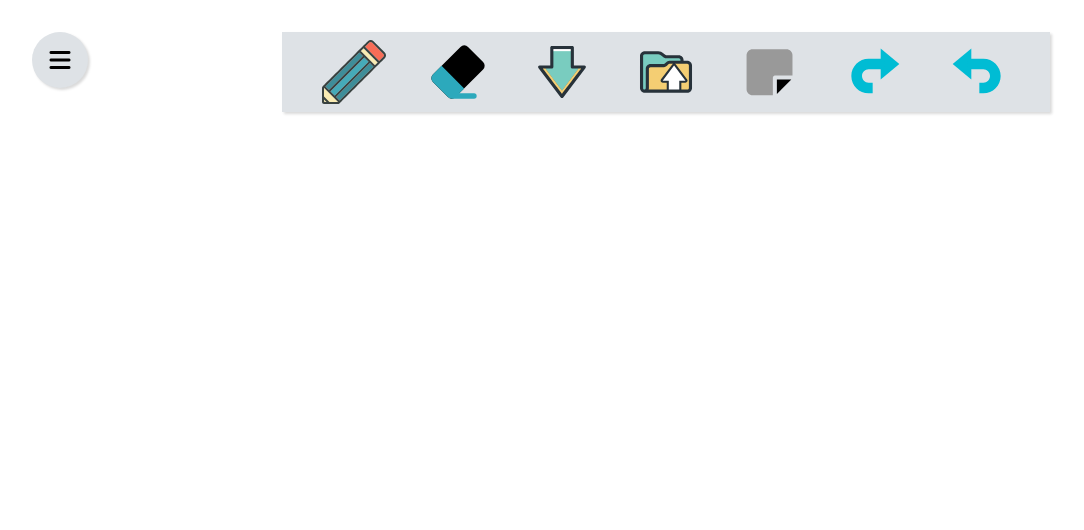
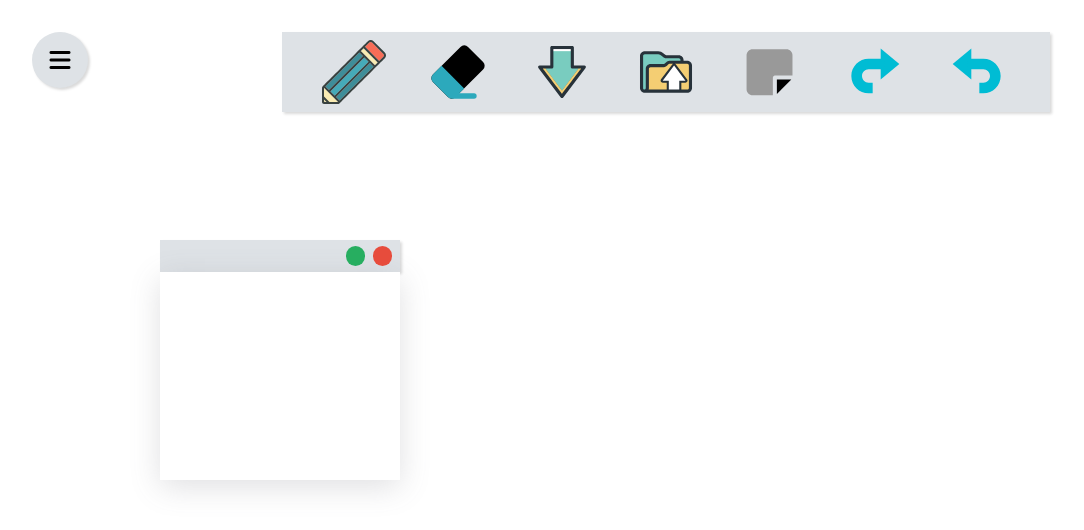
Before and after one commit to prabh-sharan/swift-board, a plain HTML site: page index.html in a window 1280 px wide. Both pictures are taken after a click on the picture 769 px from the left and 72 px from the top of the page. Shown: the whole page, without its empty margins (0-1084 px from the left). Drawn offline with Linux system fonts and the light colour scheme.

Commit message:
sticky-note-funct

```diff
--- a/index.js
+++ b/index.js
@@ -1,52 +1,68 @@
-let toolsCont=document.querySelector(".tools-cont");
-let optionsCont=document.querySelector(".options-cont");
-let optionsFlag=true;
+let toolsCont = document.querySelector(".tools-cont");
+let optionsCont = document.querySelector(".options-cont");
+let optionsFlag = true;
 
-let pencilToolCont=document.querySelector(".pencil-tool-cont");
-let eraserToolCont=document.querySelector(".eraser-tool-cont");
+let pencilToolCont = document.querySelector(".pencil-tool-cont");
+let eraserToolCont = document.querySelector(".eraser-tool-cont");
 
-let pencil=document.querySelector(".pencil");
-let eraser=document.querySelector(".eraser");
-let pencilFlag=false;
-let eraserFlag=false;
+let sticky = document.querySelector(".sticky");
+let pencil = document.querySelector(".pencil");
+let eraser = document.querySelector(".eraser");
+let pencilFlag = false;
+let eraserFlag = false;
 
 // true->show tools ,false->hide tools bar
-optionsCont.addEventListener("click", (e)=>{
-    optionsFlag=!optionsFlag;
+optionsCont.addEventListener("click", (e) => {
+    optionsFlag = !optionsFlag;
 
-    if(optionsFlag) openTools();
+    if (optionsFlag) openTools();
     else closeTools();
 })
 
-function openTools(){
+function openTools() {
     let iconElem = optionsCont.children[0];
     iconElem.classList.remove("fa-bars");
     iconElem.classList.add("fa-x")
-    toolsCont.style.display="flex"
+    toolsCont.style.display = "flex"
 }
 
-function closeTools(){
+function closeTools() {
     let iconElem = optionsCont.children[0];
     iconElem.classList.remove("fa-x");
     iconElem.classList.add("fa-bars");
-    toolsCont.style.display="none";
+    toolsCont.style.display = "none";
 
-    pencilToolCont.style.display="none";
-    eraserToolCont.style.display="none";
+    pencilToolCont.style.display = "none";
+    eraserToolCont.style.display = "none";
 }
 
 // true->show pencil tool , false-hide pencil tool
-pencil.addEventListener("click", (e)=>{
-    pencilFlag=!pencilFlag;
+pencil.addEventListener("click", (e) => {
+    pencilFlag = !pencilFlag;
 
-    if(pencilFlag) pencilToolCont.style.display="block";
-    else pencilToolCont.style.display="none";
+    if (pencilFlag) pencilToolCont.style.display = "block";
+    else pencilToolCont.style.display = "none";
 })
 
 // true->show eraser tool , false-hide eraser tool features
-eraser.addEventListener("click", (e)=>{
-    eraserFlag=!eraserFlag;
+eraser.addEventListener("click", (e) => {
+    eraserFlag = !eraserFlag;
 
-    if(eraserFlag) eraserToolCont.style.display="flex";
-    else eraserToolCont.style.display="none";
+    if (eraserFlag) eraserToolCont.style.display = "flex";
+    else eraserToolCont.style.display = "none";
 })
+
+sticky.addEventListener("click", (e) => {
+    let stickyCont = document.createElement("div");
+    stickyCont.setAttribute("class", "sticky-cont");
+
+    stickyCont.innerHTML = `
+            <div class="header-cont">
+               <div class="minimize"></div>
+               <div class="remove"></div>
+            </div>
+            <div class="note-cont">
+               <textarea></textarea>
+            </div>`;
+    document.body.appendChild(stickyCont);
+})
--- a/style.css
+++ b/style.css
@@ -39,6 +39,7 @@ body{
     /* border: 2px solid red; */
     display: block;
     width:4rem;
+    cursor: pointer;
 }
 
 
@@ -123,3 +124,46 @@ body{
 .eraser-tool-cont input{
     width:80%;
 }
+
+/* sticky-note */
+.sticky-cont{
+    height: 15rem;
+    width:15rem;
+    position: absolute;
+    top:15rem;
+    left:10rem;
+}
+
+.header-cont{
+    height:2rem;
+    background-color:#dee2e6;
+    display: flex;
+    justify-content: flex-end;
+    align-items: center;
+    box-shadow: rgba(0, 0, 0, 0.15) 1.95px 1.95px 2.6px;
+}
+
+.header-cont > * {
+    height: 1.2rem;
+    width: 1.2rem;
+    margin-right: 0.5rem;
+    border-radius: 50%;
+}
+.minimize{
+    background-color: #27ae60;
+}
+.remove{
+    background-color: #e74c3c;
+}
+.note-cont{
+    height:calc(100% - 2rem);
+    box-shadow: rgba(100, 100, 111, 0.2) 0px 7px 29px 0px;
+}
+
+textarea{
+    height: 100%;
+    width:100%;
+    outline:none;
+    resize: none;
+    border: none;
+}
```
Also changed, not shown: index.html (+10 -0 lines).
